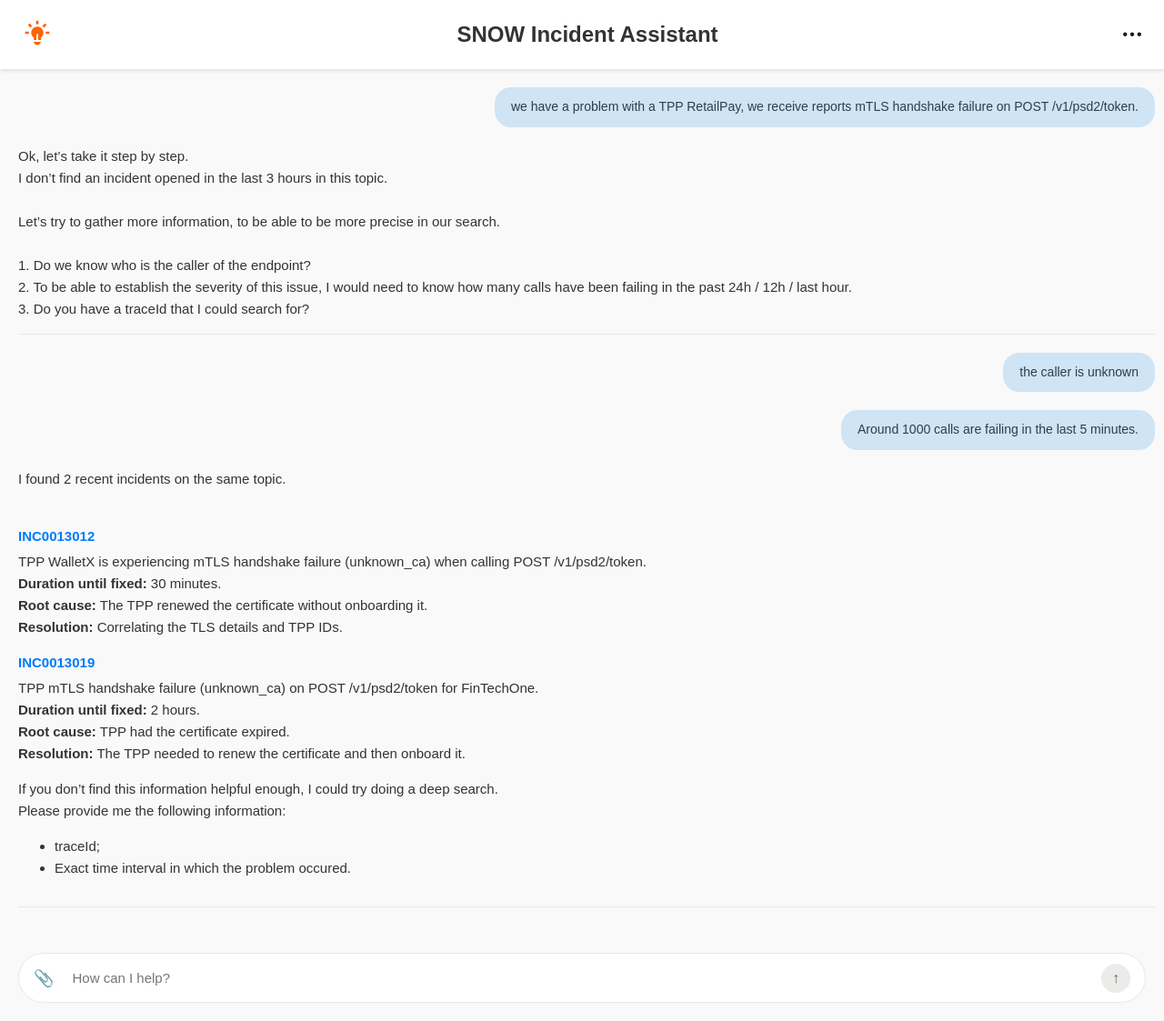
After one commit to bogdanstan1805/hackaton-jedis, a Flask app: template snow-mock-flask/templates/chat.html in a window 1280 px wide. The commit adds this page. Shown: the whole page at 91% size. Run offline with Flask 3, Linux system fonts and the light colour scheme; the template is opened without the code that fills it, so the values that code supplies are empty; some web fonts are replaced.

Commit message:
UI for Chat bot

```diff
--- /dev/null
+++ b/snow-mock-flask/templates/chat.html
@@ -0,0 +1,227 @@
+<!DOCTYPE html>
+<html lang="en">
+<head>
+    <meta charset="UTF-8">
+    <meta name="viewport" content="width=device-width, initial-scale=1.0">
+    <title>Chat UI</title>
+    <style>
+        @font-face {
+            font-family: Lato-Regular;
+            src: url('../static/assets/fonts/Lato-Regular.ttf') format('truetype');
+        }
+        @font-face {
+            font-family: Lato-Medium;
+            src: url('../static/assets/fonts/Lato-Medium.ttf') format('truetype');
+        }
+        body {
+            font-family: Lato-Regular, Arial, sans-serif;
+            background-color: #f9f9f9;
+            margin: 0;
+            display: flex;
+            flex-direction: column;
+            height: 100vh;
+            color: #333;
+        }
+        header,
+        main {
+            padding: 20px 15px;
+            display: flex;
+
+        }
+        header {
+            flex-direction: row;
+            justify-content: space-between;
+            box-shadow: 0 1px 5px 0 #00000033;
+        }
+        .sticky{
+            position: sticky;   /* makes it stick */
+            top: 0;             /* sticks to the top */
+            background-color: #fff;
+            padding: 15px 20px;
+            box-shadow: 0 2px 4px rgba(0,0,0,0.1);
+            z-index: 999;       /* keeps it above content */
+        }
+        main {
+            flex-direction: column;
+            justify-content: start;
+        }
+        h1 {
+            font-family: Lato-Medium, Arial, sans-serif;
+            font-size: 24px !important;
+            line-height: 1.33;
+            color: #333;
+            margin: 0;
+            padding: 7px 0;
+        }
+        a {
+            display: inline-block;
+            text-decoration: none;
+            color: #333;
+            padding: 5px;
+        }
+        a.viewMore > img {
+            width: 20px;
+            height: 100%;
+        }
+
+        /* Chat Window */
+        .chat-container {
+            flex: 1;
+            overflow-y: auto;
+            padding: 20px 10px 10px 20px;
+        }
+        .message-wrapper {
+            margin-bottom: 20px;
+            display: flex;
+            flex-direction: column;
+        }
+
+        /* User Message Styling */
+        .user-wrapper {
+            align-items: flex-end;
+        }
+        .user-bubble {
+            background-color: #CFE4F4;
+            padding: 12px 18px;
+            border-radius: 18px;
+            max-width: 80%;
+            font-size: 14px;
+            line-height: 1.4;
+            color: #2c3e50;
+        }
+
+        /* Assistant Message Styling */
+        .assistant-wrapper {
+            align-items: flex-start;
+            border-bottom: 1px solid #E8E8E8;
+            padding-bottom: 15px;
+        }
+        .assistant-content {
+            width: 100%;
+            font-size: 15px;
+            line-height: 1.6;
+        }
+        .incident-card {
+            margin-top: 15px;
+        }
+        .incident-card > a {
+            padding: 0;
+        }
+        .incident-id {
+            color: #007bff;
+            font-weight: bold;
+            text-decoration: none;
+            display: block;
+            margin-bottom: 4px;
+        }
+
+        /* Input Area */
+        .input-area {
+            padding: 20px;
+        }
+        .input-wrapper {
+            background: #fff;
+            border-radius: 28px;
+            padding: 8px 16px;
+            display: flex;
+            align-items: center;
+            gap: 10px;
+            border: 1px solid #E8E8E8;
+        }
+        .input-wrapper input {
+            flex: 1;
+            border: none;
+            background: transparent;
+            padding: 10px;
+            outline: none;
+            font-size: 15px;
+        }
+        .icon-btn {
+            color: #888;
+            cursor: pointer;
+            font-size: 18px;
+        }
+        .send-btn {
+            background-color: #EBEBEA;
+            color: #646363;
+            width: 32px;
+            height: 32px;
+            border-radius: 50%;
+            display: flex;
+            align-items: center;
+            justify-content: center;
+        }
+    </style>
+</head>
+<body>
+    <header class="sticky">
+        <a class='' href=''>
+            <img src='../static/assets/images/Light-Bulb-Filled.svg'>
+        </a>
+        <h1>SNOW Incident Assistant</h1>
+        <a class='viewMore' href=''>
+            <img src='../static/assets/images/3-dots.svg'>
+        </a>
+    </header>
+
+    <div class="chat-container">
+        <div class="message-wrapper user-wrapper">
+            <div class="user-bubble">
+                we have a problem with a TPP RetailPay, we receive reports mTLS handshake failure on POST /v1/psd2/token.
+            </div>
+        </div>
+        <div class="message-wrapper assistant-wrapper">
+            <div class="assistant-content">
+                Ok, let’s take it step by step.<br>
+                I don’t find an incident opened in the last 3 hours in this topic.<br><br>
+                Let’s try to gather more information, to be able to be more precise in our search.<br><br>
+                1. Do we know who is the caller of the endpoint?<br>
+                2. To be able to establish the severity of this issue, I would need to know how many calls have been failing in the past 24h / 12h / last hour.<br>
+                3. Do you have a traceId that I could search for?
+            </div>
+        </div>
+        <div class="message-wrapper user-wrapper">
+            <div class="user-bubble">the caller is unknown</div>
+        </div>
+        <div class="message-wrapper user-wrapper">
+            <div class="user-bubble">Around 1000 calls are failing in the last 5 minutes.</div>
+        </div>
+        <div class="message-wrapper assistant-wrapper">
+            <div class="assistant-content">
+                I found 2 recent incidents on the same topic.<br><br>
+
+                <div class="incident-card">
+                    <a href="#" class="incident-id">INC0013012</a>
+                    TPP WalletX is experiencing mTLS handshake failure (unknown_ca) when calling POST /v1/psd2/token.<br>
+                    <b>Duration until fixed:</b> 30 minutes.<br>
+                    <b>Root cause:</b> The TPP renewed the certificate without onboarding it.<br>
+                    <b>Resolution:</b> Correlating the TLS details and TPP IDs.
+                </div>
+
+                <div class="incident-card">
+                    <a href="#" class="incident-id">INC0013019</a>
+                    TPP mTLS handshake failure (unknown_ca) on POST /v1/psd2/token for FinTechOne.<br>
+                    <b>Duration until fixed:</b> 2 hours.<br>
+                    <b>Root cause:</b> TPP had the certificate expired.<br>
+                    <b>Resolution:</b> The TPP needed to renew the certificate and then onboard it.
+                </div>
+
+                <p>If you don’t find this information helpful enough, I could try doing a deep search.<br>
+                    Please provide me the following information:</p>
+                <ul>
+                    <li>traceId;</li>
+                    <li>Exact time interval in which the problem occured.</li>
+                </ul>
+            </div>
+        </div>
+    </div>
+
+    <div class="input-area">
+        <div class="input-wrapper">
+            <span class="icon-btn">📎</span>
+            <input type="text" placeholder="How can I help?">
+            <div class="send-btn">↑</div>
+        </div>
+    </div>
+</body>
+</html>
```
Also changed, not shown: snow-mock-flask/templates/incident.html (+8 -9 lines), snow-mock-flask/templates/index.html (+9 -9 lines), snow-mock-flask/static/assets/images/3-dots.svg (added), snow-mock-flask/static/assets/images/attach.svg (added).
